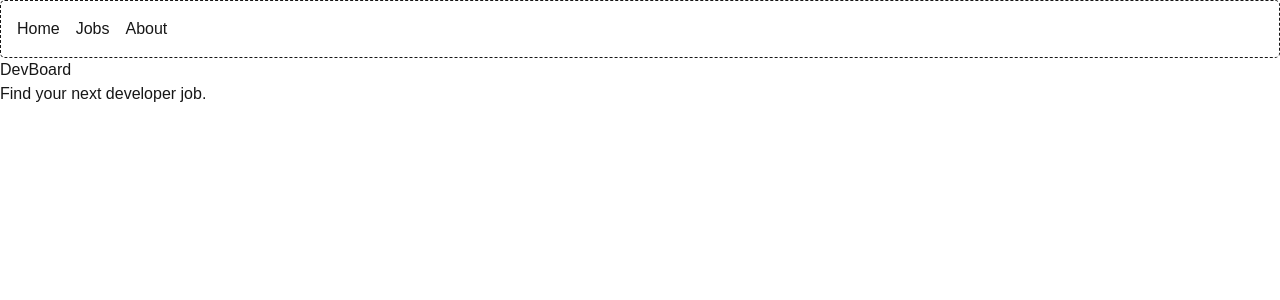
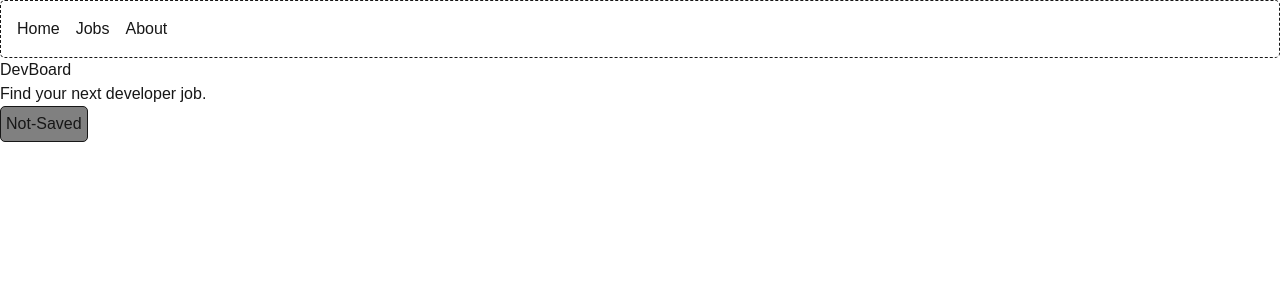
Before and after one commit to MarziLightSep/jobboard, a Next.js app: page / in a window 1280 px wide. Shown: the top 300 px of the page. Built offline with nearby package versions, Linux system fonts and the light colour scheme.

Commit message:
add client-side SaveButton component

```diff
--- /dev/null
+++ b/app/components/SaveButton.js
@@ -0,0 +1,9 @@
+"use client"
+import { useState } from "react";
+
+export default function SaveButton() {
+    const [situation, setSituation] = useState(false);
+    return(
+        <button style={{padding: "5px", border: "1px solid", borderRadius: "5px", background:"gray", cursor:"pointer"}} onClick={() => setSituation(!situation)}>{situation ? "Saved" : "Not-Saved"}</button>
+    )
+}
--- a/app/page.js
+++ b/app/page.js
@@ -1,9 +1,12 @@
+import SaveButton from "./components/SaveButton";
+
 
 export default function Home() {
   return (
     <main>
       <h1>DevBoard</h1>
       <p>Find your next developer job.</p>
+      <SaveButton/>
     </main>
   );
 }
```
